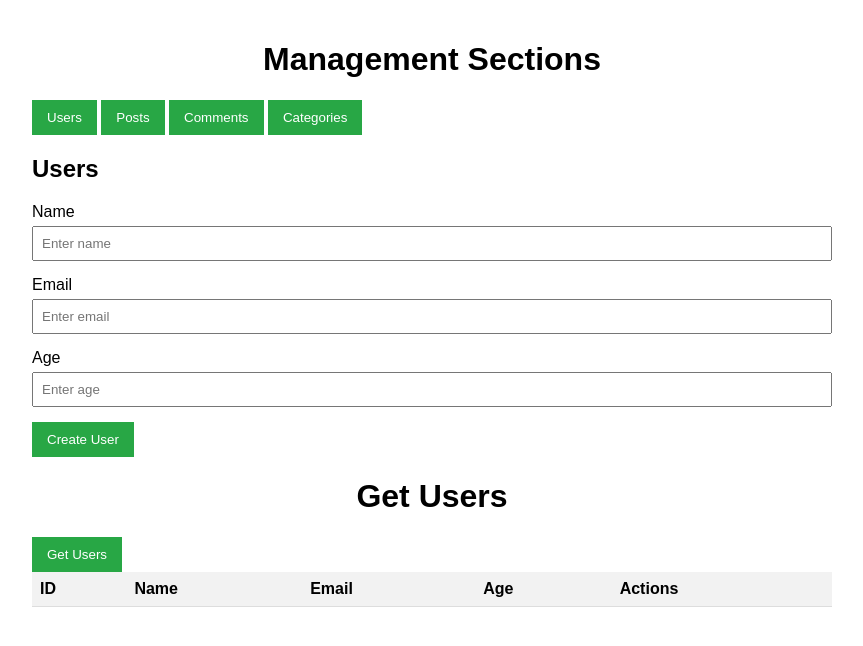
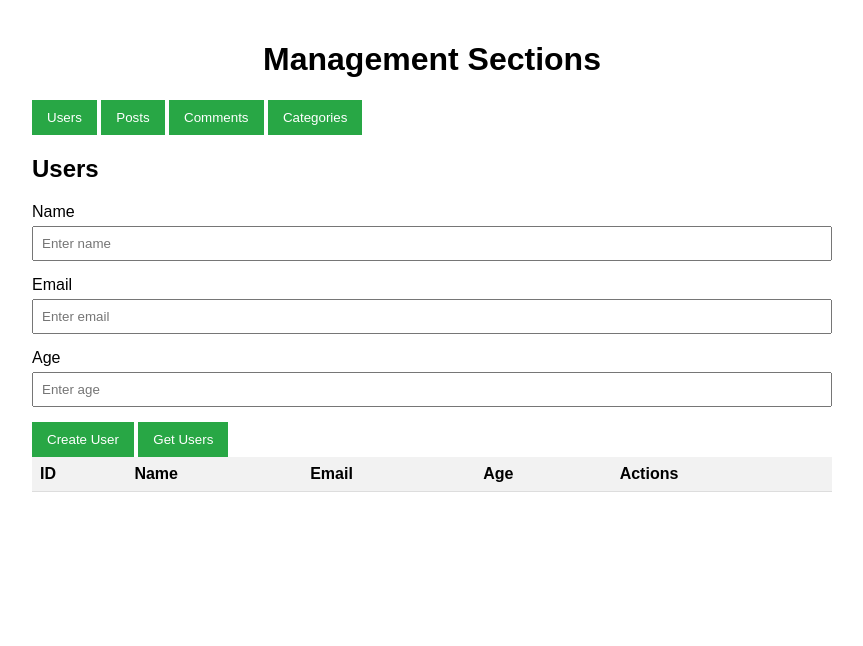
Before and after one commit to mcmust/entregaTP2, a website: page public/index.html in a window 1280 px wide. Shown: the whole page, without its empty margins (208-1071 px from the left). Drawn offline with Linux system fonts and the light colour scheme.

Commit message:
buttons layout

```diff
--- a/public/index.html
+++ b/public/index.html
@@ -97,8 +97,6 @@
         <input type="number" id="userAge" placeholder="Enter age" />
       </div>
       <button onclick="event.preventDefault(); createUser();">Create User</button>
-
-      <h1>Get Users</h1>
       <button onclick="getUsers()">Get Users</button>
 
       <table>
```
